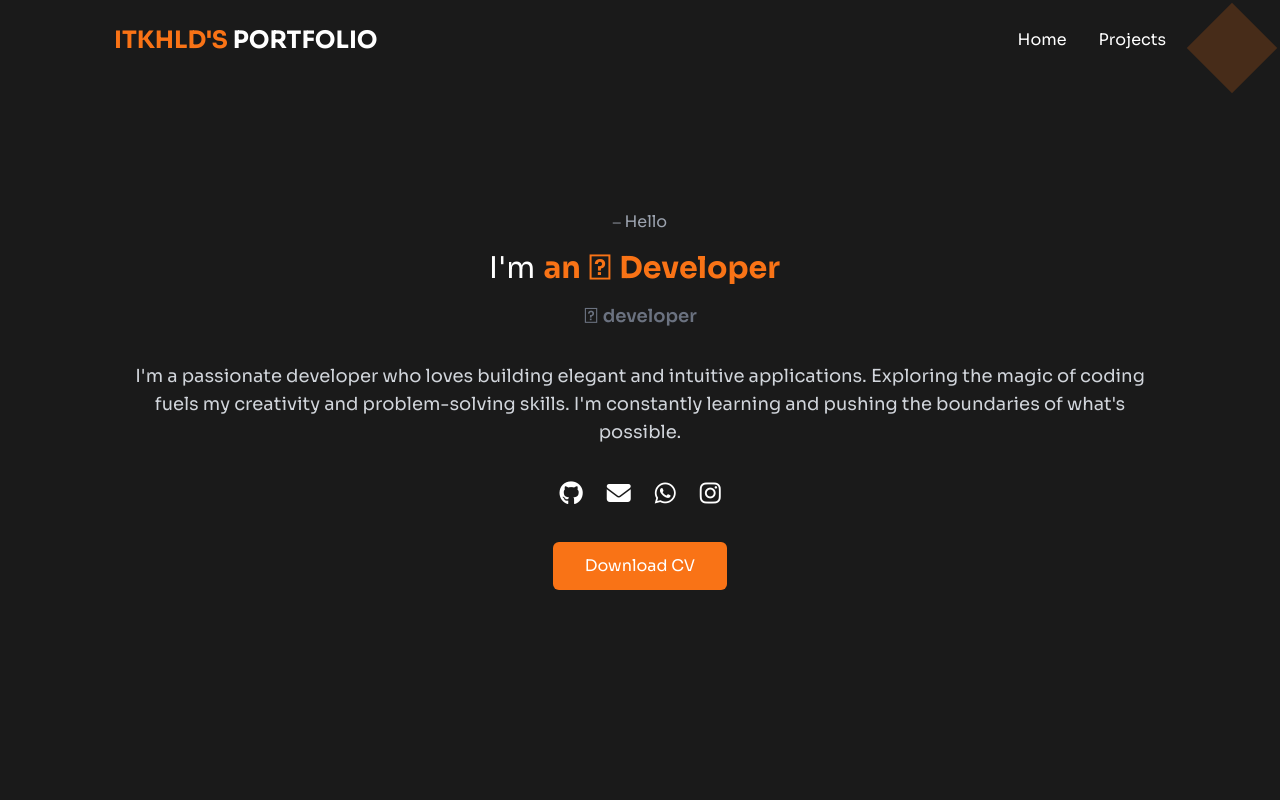
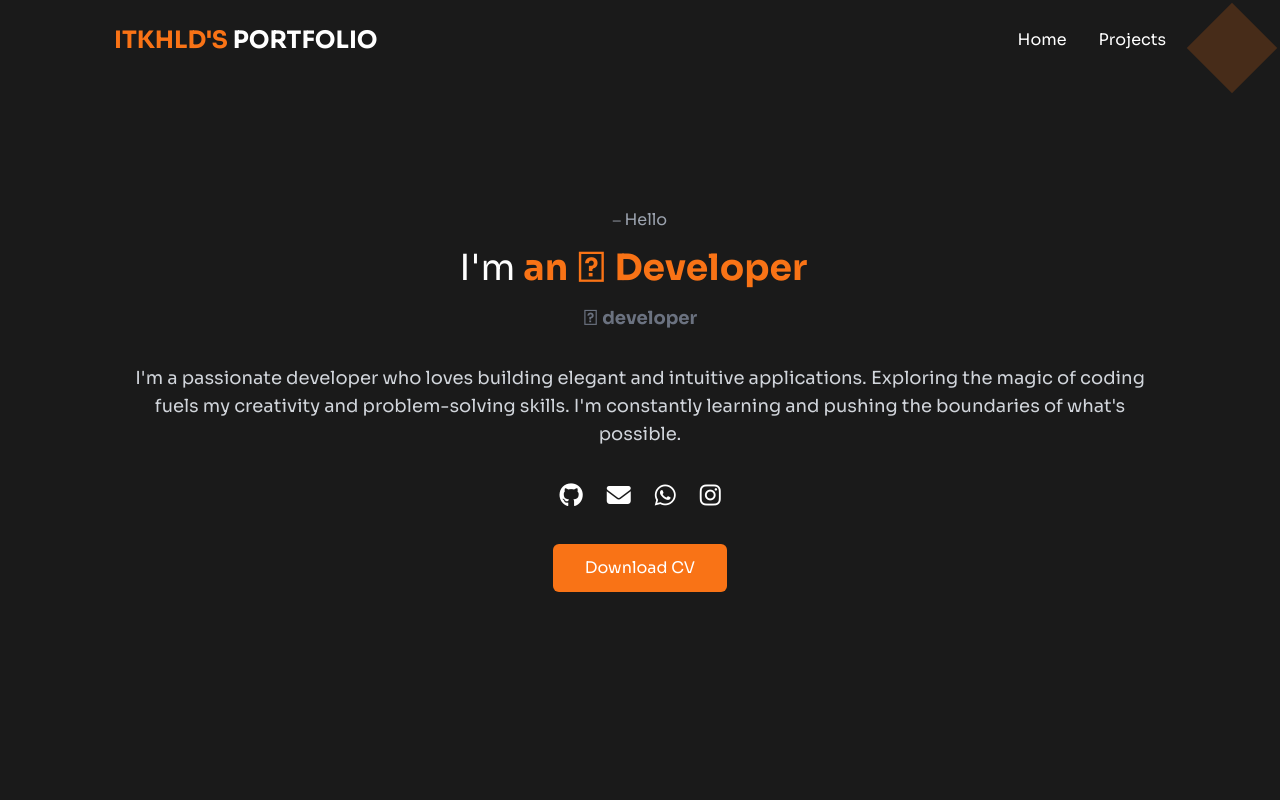
Before and after one commit to itkhld1/Khaled.dev, a Next.js app: page / in a window 1280 px wide. Shown: the top 800 px of the page. Built offline with nearby package versions, Linux system fonts and the light colour scheme.

Commit message:
Saving local changes before pulling

```diff
--- a/src/components/Hero.tsx
+++ b/src/components/Hero.tsx
@@ -25,7 +25,7 @@ const Hero = () => {
             >
               ⎯ Hello
             </motion.p>
-            <h2 className="text-3xl text-white mb-4 flex items-center justify-center gap-2">
+            <h2 className="text-4xl text-white mb-4 flex items-center justify-center gap-2">
               <span className="font-normal">I&apos;m</span>{' '}
               <TypeAnimation
                 sequence={[
@@ -46,7 +46,7 @@ const Hero = () => {
               initial={{ opacity: 0 }}
               animate={{ opacity: 1 }}
               transition={{ delay: 0.4, duration: 0.8 }}
-              className="text-gray-500 text-lg mb-8 font-semibold"
+              className="text-gray-500 text-lg mb-8 font-bold"
             >
               developer
             </motion.p>
@@ -82,7 +82,7 @@ const Hero = () => {
                 <i className="fas fa-envelope"></i>
               </a>
               <a
-                href="https://wa.me/00905558791740"
+                href="https://wa.me/+905558791740"
                 target="_blank"
                 rel="noopener noreferrer"
                 className="text-white hover:text-orange-500 transition-colors text-2xl"
```
